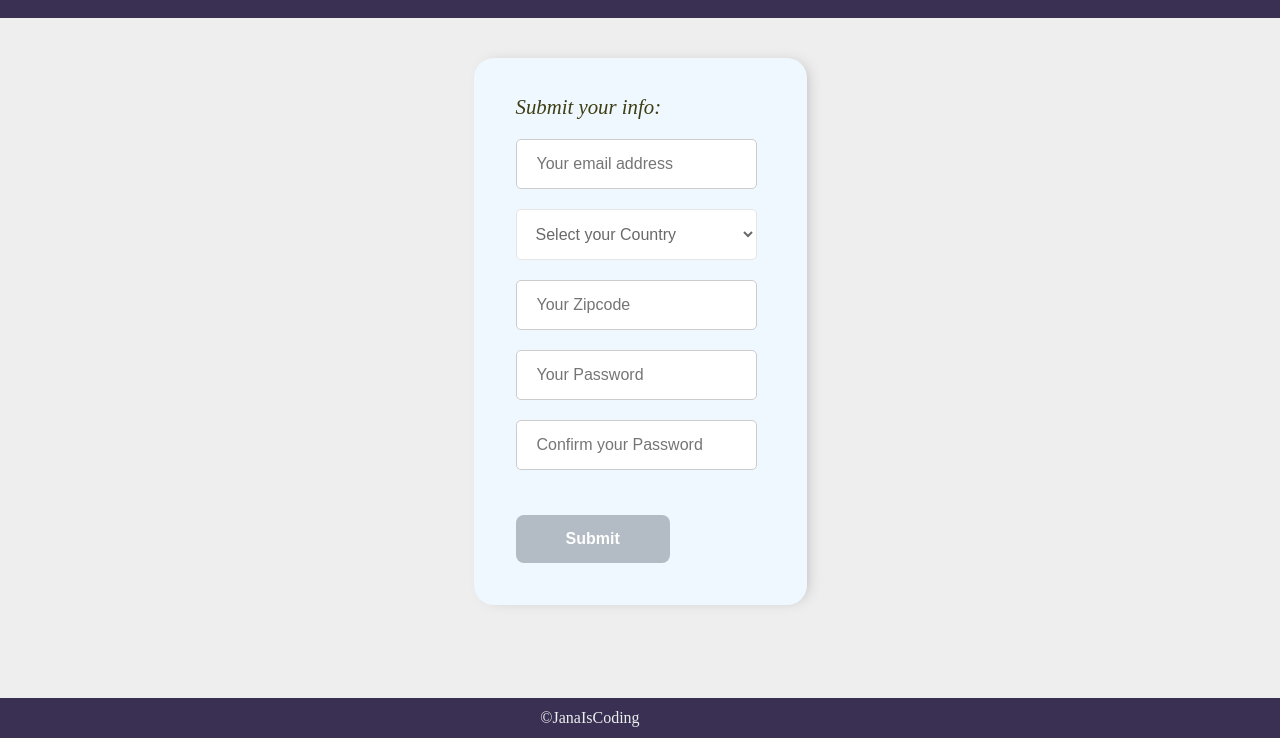
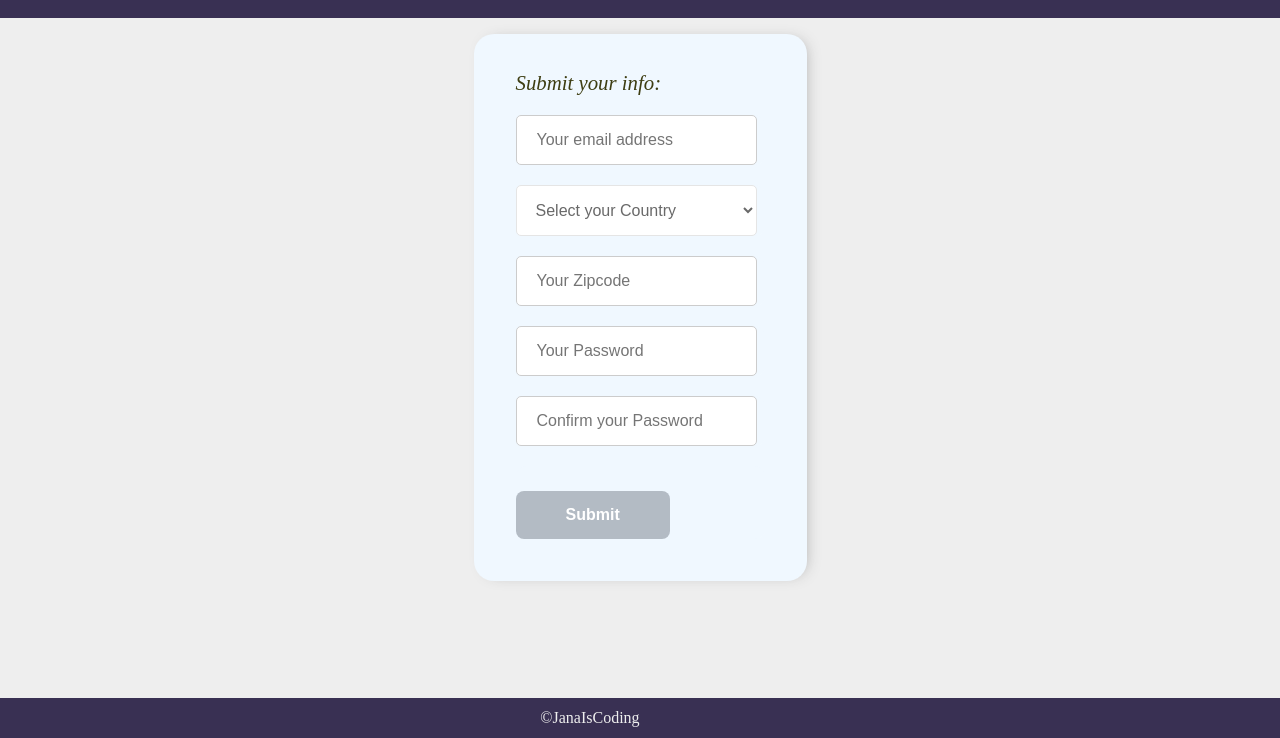
Before and after one commit to janaiscoding/js-form-validation, a plain HTML site: page index.html in a window 1280 px wide. Shown: the part 62-800 px from the top of the page. Drawn offline with Linux system fonts and the light colour scheme.

```diff
--- a/style.css
+++ b/style.css
@@ -61,7 +61,7 @@
     box-shadow: 5px 0px 15px -7px #A7A7A7;
     height: fit-content;
     position: relative;
-    margin-top: 5vh;
+    top: 2vh;
     padding: 2rem;
     border-radius: 20px;
 }
```
Also changed, not shown: js-form-valid-preview.gif (added).
